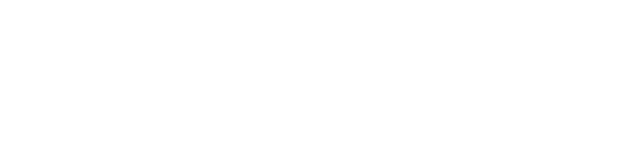
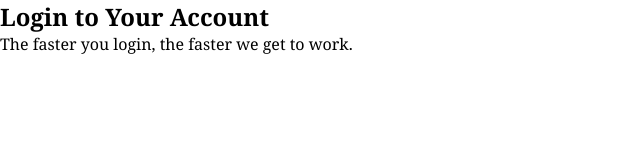
Before and after one commit to rcajazeira/UniqueDesign, a website built with Vite: page index.html in a window 1280 px wide. Shown: the whole page, without its empty margins (0-640 px from the left). Built offline with nearby package versions, Linux system fonts and the light colour scheme.

Commit message:
fazendo as Divs

```diff
--- a/index.html
+++ b/index.html
@@ -4,9 +4,18 @@
     <meta charset="UTF-8" />
     <link rel="icon" type="image/svg+xml" href="/vite.svg" />
     <meta name="viewport" content="width=device-width, initial-scale=1.0" />
-    <title>Vite App</title>
+    <link rel="stylesheet" href="style.css">
+    <title>Unique Design</title>
   </head>
   <body>
+    <div class="container">
+      <div class="login-box">
+        <h2>Login to Your Account</h2>
+        <p>The faster you login, the faster we get to work.</p>
+
+      </div>
+
+    </div>
 
   </body>
 </html>
--- /dev/null
+++ b/style.css
@@ -0,0 +1,9 @@
+:root {
+   /*--primary-color: rgb(255, 119, 0);*/
+  }
+
+  * {
+    margin: 0;
+    padding: 0;
+    font-family: Cambria, Cochin, Georgia, Times, 'Times New Roman', serif
+  }
```
Also changed, not shown: src/imagens/unique_imagem.jpg (added).
